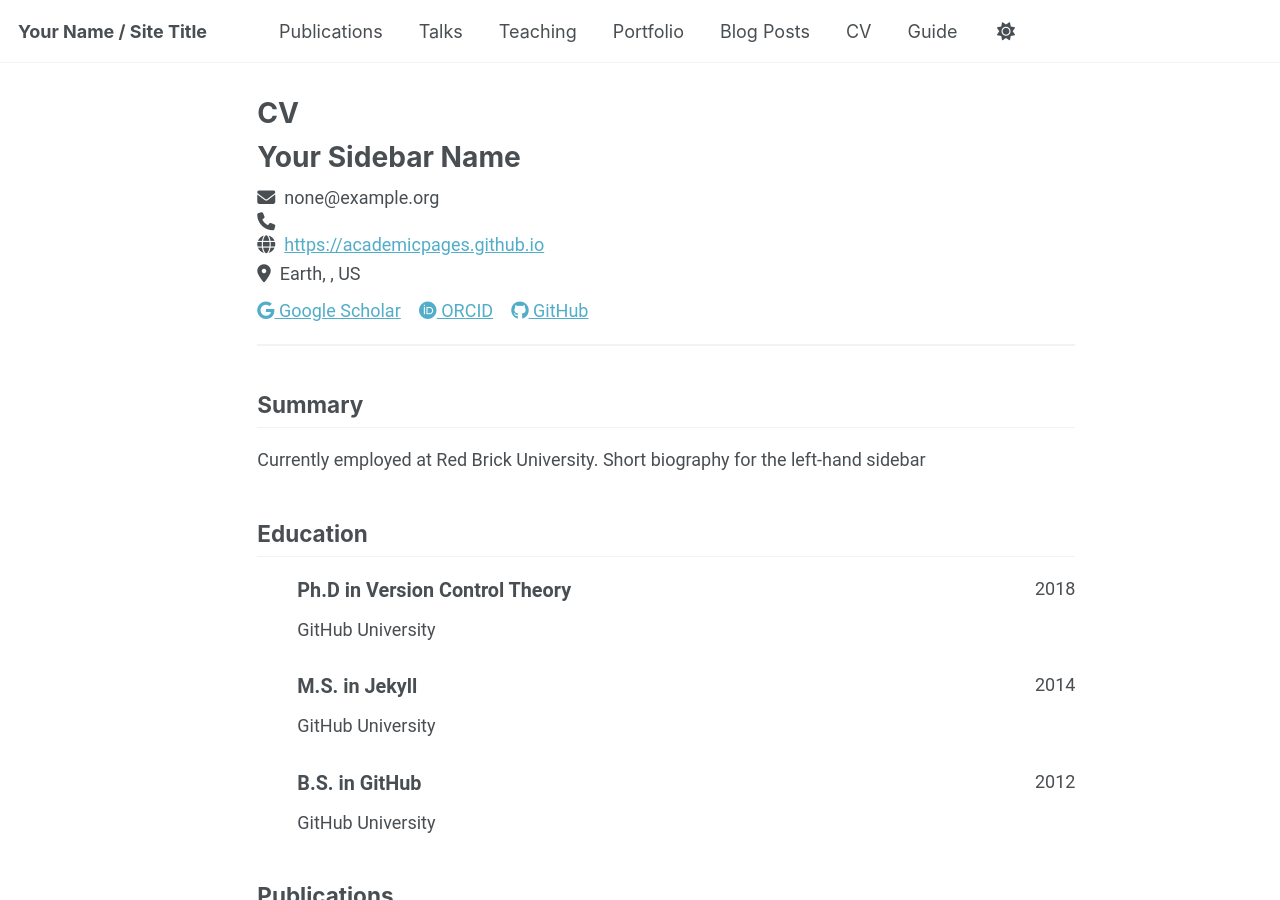
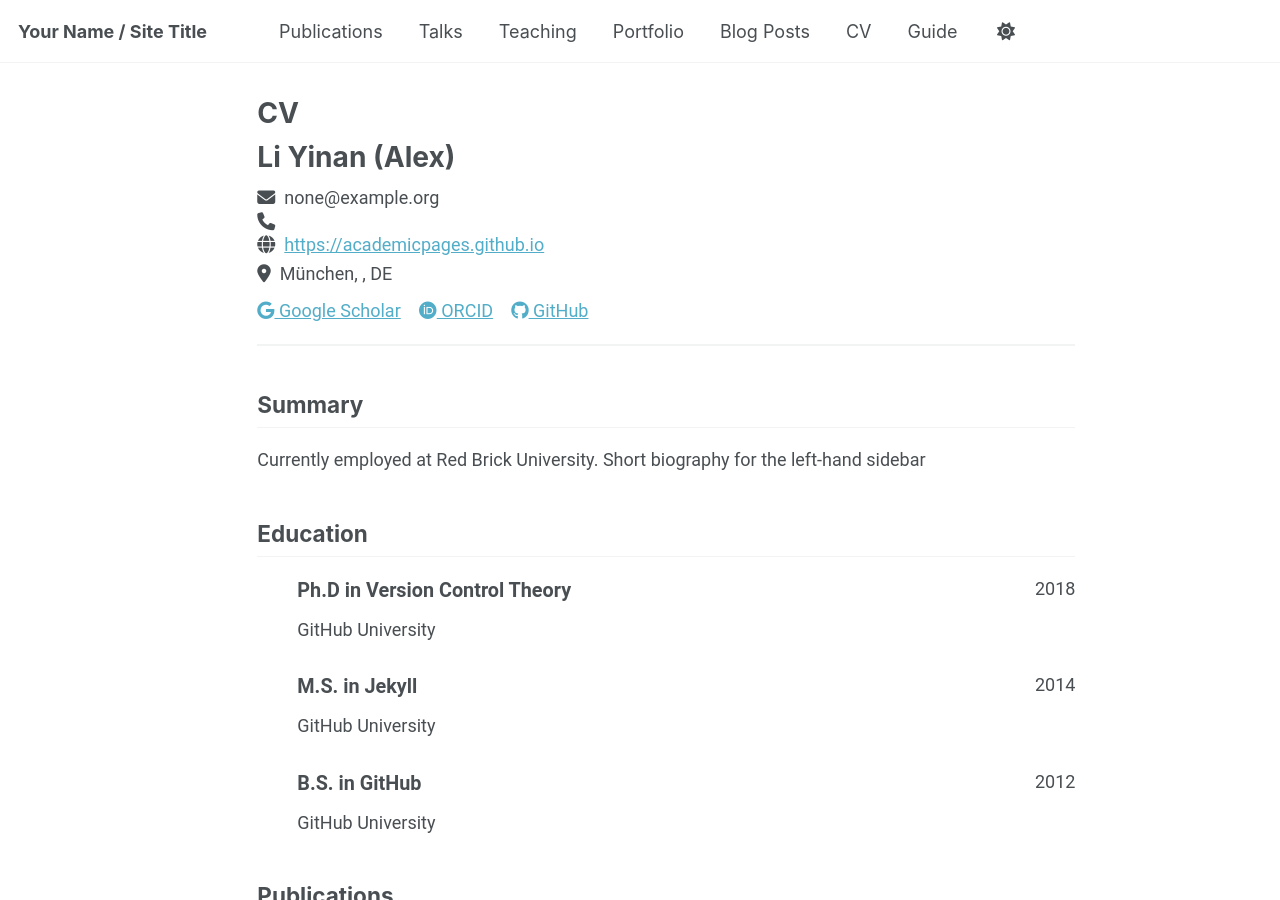
Before and after one commit to mgt-lya/Mysite, a Jekyll site: the page built from _pages/cv-json.md, in a window 1280 px wide and 900 px high. Built offline with Jekyll 4.4.1, drawn with Linux system fonts in a browser that asks for light colours; a script that is not in the unit is left out.

Commit message:
Update cv.json

```diff
--- a/_data/cv.json
+++ b/_data/cv.json
@@ -1,6 +1,6 @@
 {
   "basics": {
-    "name": "Your Sidebar Name",
+    "name": "Li Yinan (Alex)",
     "email": "none@example.org",
     "phone": "",
     "website": "https://academicpages.github.io",
@@ -8,8 +8,8 @@
     "location": {
       "address": "",
       "postalCode": "",
-      "city": "Earth",
-      "countryCode": "US",
+      "city": "München",
+      "countryCode": "DE",
       "region": ""
     },
     "profiles": [
```
